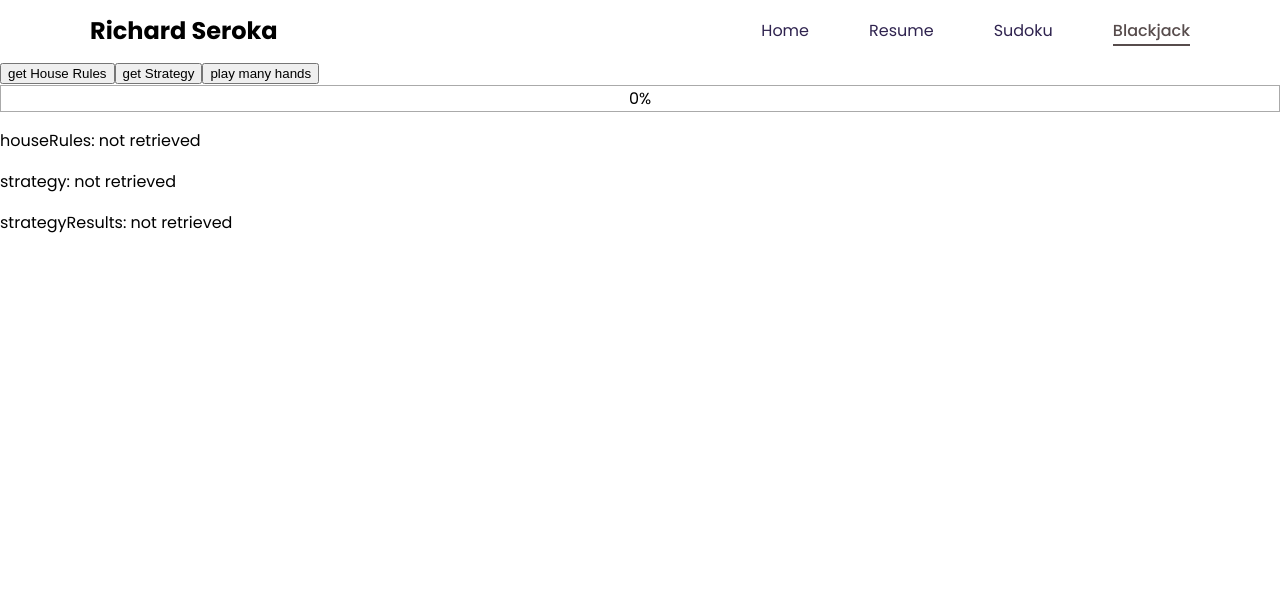
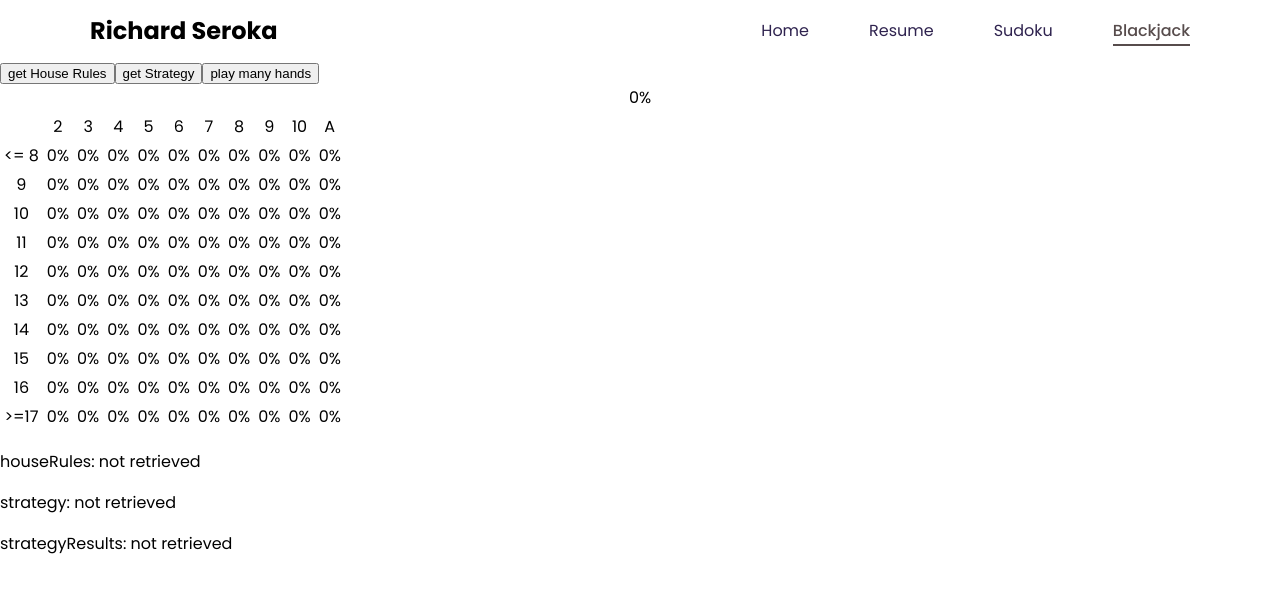
Before and after one commit to RSeroka/fullstack-ts, a React (Create React App) app in the folder client/: page /blackjack in a window 1280 px wide. Shown: the top 592 px of the page. Built offline with nearby package versions, Linux system fonts and the light colour scheme.

Commit message:
WIP - initial work on grid to display strategy results

```diff
--- a/client/src/BlackJack/Blackjack.tsx
+++ b/client/src/BlackJack/Blackjack.tsx
@@ -8,6 +8,7 @@ import { HouseRules } from './interface-types/house-rules';
 import Strategy from './interface-types/strategy';
 import { PlayManyHandsParams } from './interface-types/rest-api';
 import StrategyResults from './interface-types/strategy-results';
+import StrategyResultsComp from './components/StrategyResultsComp';
 import StrategyResultsStatsComp from './components/StrategyResultsStatsComp';
 
 
@@ -85,6 +86,7 @@ class Blackjack extends React.Component<BlackjackProperties, BlackJackState> {
             <button type="button" onClick={(ev) => this.onStrategyButtonClick()}>get Strategy</button>
             <button type="button" onClick={(ev) => this.onPlayManyHandsButtonClick()}>play many hands</button>
             <StrategyResultsStatsComp stats={this.state.strategyResults?.overall} />
+            <StrategyResultsComp strategyResults={this.state.strategyResults} ></StrategyResultsComp>
             <p>houseRules: {this.state.houseRulesState}</p>
             <p>strategy: {this.state.strategyState}</p>
             <p>strategyResults: {this.state.playManyHandsState}</p>
--- /dev/null
+++ b/client/src/BlackJack/components/StrategyResultsComp.css
@@ -0,0 +1,34 @@
+
+.strategy-results {
+    color: black;
+}
+
+strategy-results__hard {
+    /* border: 1px solid purple; */
+    display: flex;
+    flex-direction: row;
+    flex-wrap: nowrap;
+    justify-content: center;
+    gap: 2px;
+
+}
+
+.strategy-results__hard-col {
+    /* border: 1px solid green; */
+    display: inline-flex;
+    flex-direction: column;
+    flex-wrap: nowrap;
+    justify-content: center;
+    gap: 4px;
+    flex: 1 1 0;
+    margin: 4px;
+
+}
+
+.strategy-results__hard-cell {
+    /* border: 1px solid #ddd; */
+    flex-grow: 1;
+    height: 25px;
+    justify-content: center;
+    align-self: center;
+}
--- /dev/null
+++ b/client/src/BlackJack/components/StrategyResultsComp.tsx
@@ -0,0 +1,142 @@
+
+
+
+
+import React, { ReactNode } from 'react';
+
+
+
+
+import { StrategyResults, PerDealerUpcardStrategyResults } from '../interface-types/strategy-results';
+
+
+import "./StrategyResultsComp.css";
+import StrategyResultsStatsComp from './StrategyResultsStatsComp';
+
+
+type StrategyResultsCompProperties = {
+    strategyResults?: StrategyResults;
+}
+
+type StrategyResultsCompState = {
+
+};
+
+
+
+
+class StrategyResultsComp extends React.Component<StrategyResultsCompProperties, StrategyResultsCompState> {
+
+
+    // private getHardStrategyResultComponentFirstColumn() : ReactNode {
+    //     const columnContent = new Array<ReactNode>(11);
+    //     columnContent.push(<div className="strategy-results__hard-cell">{firstRow}</div>);
+    //     for (let row = 1; row <= 10; row++) {
+    //         columnContent.push(this.getHardStrategyResultComponent(col, row));
+    //     }
+
+    //     return (
+    //         <>
+    //             { columnContent }
+    //         </>
+
+    //     );
+
+    // }
+
+    private getHardStrategyResultComponentColumn(col: number): ReactNode {
+        const columnContent = new Array<ReactNode>(11);
+        const firstRow = col >= 10 ? "A" : "" + (col + 1);
+        const headerId = "bj-hsrcc-" + col + "-0";
+        columnContent.push(<div key={headerId} className="strategy-results__hard-cell">{firstRow}</div>);
+        for (let row = 1; row <= 10; row++) {
+            const id = "bj-hsrcc-" + col + "-" + row;
+            columnContent.push(<div key={id} className="strategy-results__hard-cell">{this.getHardStrategyResultComponent(col, row)}</div>);
+        }
+
+        return (
+            <>
+                { columnContent }
+            </>
+
+        );
+    }
+
+    private getHardStrategyResultComponent(col: number, row: number): ReactNode {
+        const dealerUpcardArrayOffset = col >= 10 ? 0 : col;
+        const playerTotal: keyof PerDealerUpcardStrategyResults["hard"]
+            = row <= 1 ? "8AndUnder" :
+            row >= 10 ? "17AndOver" :
+            ("" + (row + 7)) as keyof PerDealerUpcardStrategyResults["hard"];
+
+        const stats = this.props.strategyResults?.dealerUpcards ? this.props.strategyResults?.dealerUpcards[dealerUpcardArrayOffset]?.hard[playerTotal].single : undefined;
+
+        // TODO - merge single and double
+        return (
+            <StrategyResultsStatsComp stats={stats} ></StrategyResultsStatsComp>
+        );
+    }
+
+    render(): ReactNode {
+
+        return (
+            <>
+                <div className="strategy-results__hard">
+                    <div key="bj-hsrcc-0" className="strategy-results__hard-col">
+                        <div key="bj-hsrcc-0-0" className="strategy-results__hard-cell">&nbsp;</div>
+                        <div key="bj-hsrcc-0-1" className="strategy-results__hard-cell">&lt;= 8</div>
+                        <div key="bj-hsrcc-0-2" className="strategy-results__hard-cell">9</div>
+                        <div key="bj-hsrcc-0-3" className="strategy-results__hard-cell">10</div>
+                        <div key="bj-hsrcc-0-4" className="strategy-results__hard-cell">11</div>
+                        <div key="bj-hsrcc-0-5" className="strategy-results__hard-cell">12</div>
+                        <div key="bj-hsrcc-0-6" className="strategy-results__hard-cell">13</div>
+                        <div key="bj-hsrcc-0-7" className="strategy-results__hard-cell">14</div>
+                        <div key="bj-hsrcc-0-8" className="strategy-results__hard-cell">15</div>
+                        <div key="bj-hsrcc-0-9" className="strategy-results__hard-cell">16</div>
+                        <div key="bj-hsrcc-0-10" className="strategy-results__hard-cell">&gt;=17</div>
+                    </div>
+
+                    <div key="bj-hsrcc-1" className="strategy-results__hard-col">
+                        {this.getHardStrategyResultComponentColumn(1)}
+                    </div>
+                    <div key="bj-hsrcc-2" className="strategy-results__hard-col">
+                        {this.getHardStrategyResultComponentColumn(2)}
+                    </div>
+                    <div key="bj-hsrcc-3" className="strategy-results__hard-col">
+                        {this.getHardStrategyResultComponentColumn(3)}
+                    </div>
+                    <div key="bj-hsrcc-4" className="strategy-results__hard-col">
+                        {this.getHardStrategyResultComponentColumn(4)}
+                    </div>
+                    <div key="bj-hsrcc-5" className="strategy-results__hard-col">
+                        {this.getHardStrategyResultComponentColumn(5)}
+                    </div>
+                    <div key="bj-hsrcc-6" className="strategy-results__hard-col">
+                        {this.getHardStrategyResultComponentColumn(6)}
+                    </div>
+                    <div key="bj-hsrcc-7" className="strategy-results__hard-col">
+                        {this.getHardStrategyResultComponentColumn(7)}
+                    </div>
+                    <div key="bj-hsrcc-8" className="strategy-results__hard-col">
+                        {this.getHardStrategyResultComponentColumn(8)}
+                    </div>
+                    <div key="bj-hsrcc-9" className="strategy-results__hard-col">
+                        {this.getHardStrategyResultComponentColumn(9)}
+                    </div>
+                    <div key="bj-hsrcc-10" className="strategy-results__hard-col">
+                        {this.getHardStrategyResultComponentColumn(10)}
+                    </div>
+
+
+
+                </div>
+
+            </>
+
+
+        );
+    }
+}
+
+
+export default StrategyResultsComp;
--- a/client/src/BlackJack/components/StrategyResultsStatsComp.css
+++ b/client/src/BlackJack/components/StrategyResultsStatsComp.css
@@ -4,7 +4,7 @@
     /* display: flex;
     flex-wrap: wrap;
     justify-content: center; */
-    border: 1px solid #aaa;
+    /* border: 1px solid #aaa; */
     text-align: center;
 }
 
@@ -35,7 +35,7 @@
 }
 
 .strategy-results-stats-comp__overlay {
-    border: 1px solid black;
+    /* border: 1px solid black; */
     border-radius: 10px;
     background-color: #eee;
     color: black;
--- a/client/src/BlackJack/components/StrategyResultsStatsComp.tsx
+++ b/client/src/BlackJack/components/StrategyResultsStatsComp.tsx
@@ -1,7 +1,6 @@
 
 import React, { ReactNode, createRef } from 'react';
 import Overlay from 'react-bootstrap/Overlay';
-// import Button from 'react-bootstrap/Button';
 
 import "./StrategyResultsStatsComp.css";
 import { StrategyResultsStats } from '../interface-types/strategy-results';
@@ -16,7 +15,7 @@ type StrategyResultsStatsCompState = {
 
 class StrategyResultsStatsComp extends React.Component<StrategyResultsStatsCompProperties, StrategyResultsStatsCompState> {
 
-    private static readonly MAX_OVERLAY_TIME = 20000;
+    private static readonly MAX_OVERLAY_TIME = 10000;
     private overlayTarget = createRef<HTMLDivElement>();
 
     constructor(props: StrategyResultsStatsCompProperties) {
@@ -59,18 +58,26 @@ class StrategyResultsStatsComp extends React.Component<StrategyResultsStatsCompP
             heatMapClass = "strategy-results-stats-comp--loser";
         }
 
+        const content = "" + Math.round(derived.netValuePercent) + "%";
+        let alwaysOverlayContent = `Win: ${derived.winPercent}%, Push: ${derived.pushPercent}%, Lose: ${derived.losePercent}%, Net: ${derived.netValuePercent}%`;
+        let overlayContent: ReactNode;
+        if (this.props.stats !== undefined) {
+            overlayContent = <>Wins: {this.props.stats?.numberWins}, Losses: {this.props.stats?.numberLosses}, Hands: {this.props.stats?.numberHands}, Net: {this.props.stats?.netValue}
+                <br />{alwaysOverlayContent}</>;
+        }
+        else {
+            overlayContent = <>{alwaysOverlayContent}</>;
+        }
+
         return (
             <>
                 <div className={`strategy-results-stats-comp ${heatMapClass}`} ref={this.overlayTarget} onClick={() => this.onClickHandler()}>
-                    {Math.round(derived.netValuePercent)}%
+                    {content}
                 </div>
 
                 <Overlay target={this.overlayTarget.current} show={this.state.showOverlay} placement='bottom' >
-                    {/*                         Win: {derived.winPercent}%, Push: {derived.pushPercent}%, Lose: {derived.losePercent}%, Net: {derived.netValuePercent}% */}
                     <div className="strategy-results-stats-comp__overlay">
-                        Wins: {this.props.stats?.numberWins}, Losses: {this.props.stats?.numberLosses}, Hands: {this.props.stats?.numberHands}, Net: {this.props.stats?.netValue}
-                        <br />
-                        Win: {derived.winPercent}%, Push: {derived.pushPercent}%, Lose: {derived.losePercent}%, Net: {derived.netValuePercent}%
+                        {overlayContent}
                     </div>
                 </Overlay>
             </>
```
